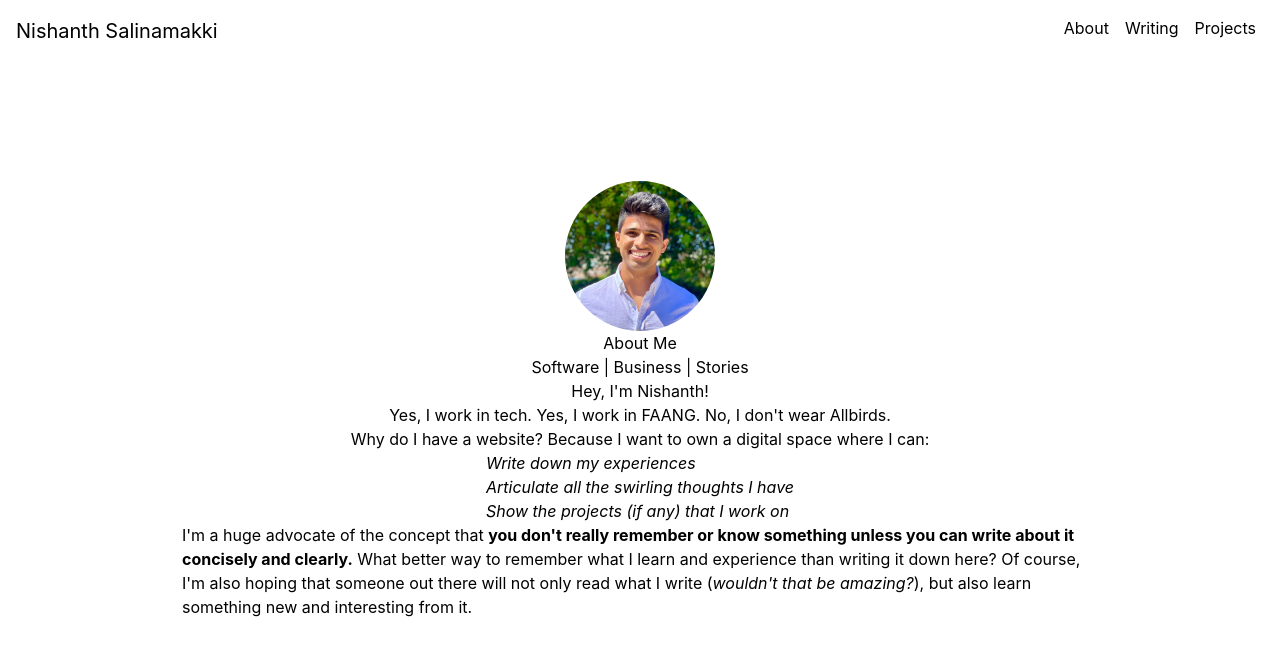
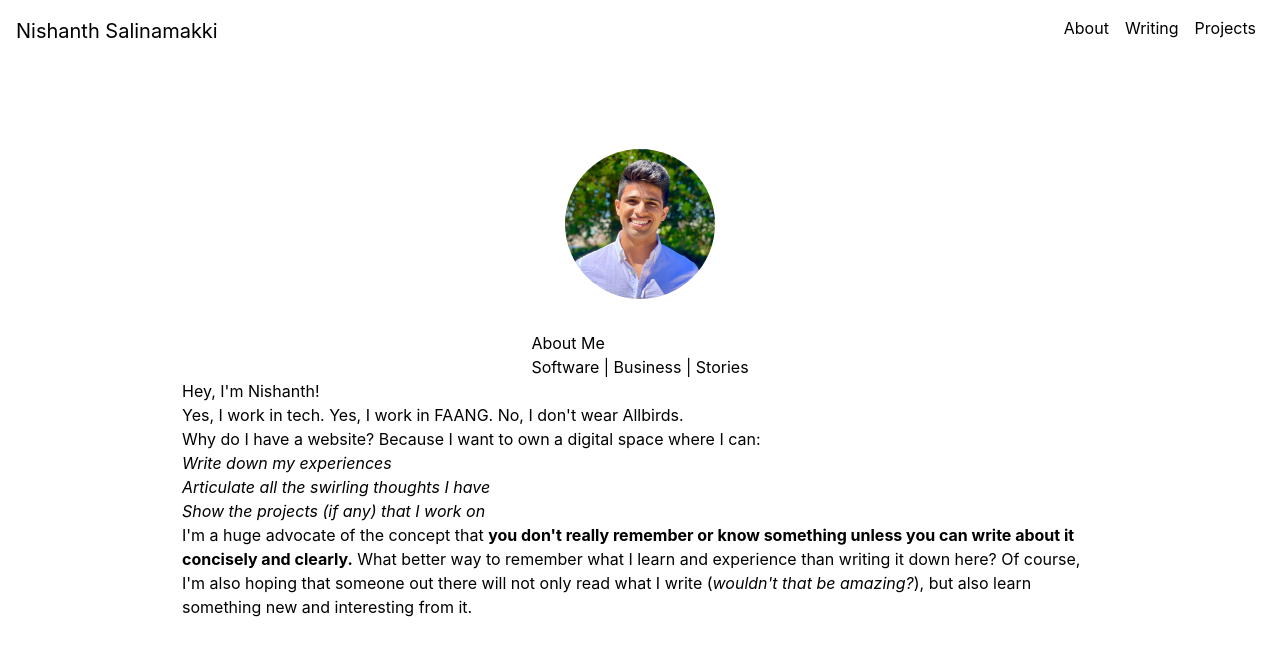
Before and after one commit to nishanthrs/personal-website, a Next.js app: page /about in a window 1280 px wide. Shown: the top 656 px of the page. Built offline with nearby package versions, Linux system fonts and the light colour scheme.

Commit message:
Figured out markdown formatting issue; finished about page with styling

```diff
--- a/pages/about.tsx
+++ b/pages/about.tsx
@@ -4,6 +4,13 @@ import Head from 'next/head'
 import AboutDesc from './about_desc.mdx';
 
 export default function About() {
+    const aboutHeader = (
+        <header>
+            <h1>About Me</h1>
+            <h3>Software | Business | Stories</h3>
+        </header>
+    );
+
     return (
         <div className={styles.container}>
             <Head>
@@ -16,7 +23,12 @@ export default function About() {
                 <div className={styles.pic_layout}>
                     <img className={styles.profile_pic} src="/ns_profile_pic.jpg" alt="Avatar"/>
                 </div>
-                <AboutDesc />
+                <article class="prose prose-lg dark:prose-invert text-center">
+                    {aboutHeader}
+                </article>
+                <article class="prose prose-lg dark:prose-invert">
+                    <AboutDesc />
+                </article>
             </main>
         </div>
     );
--- a/pages/about_desc.mdx
+++ b/pages/about_desc.mdx
@@ -1,6 +1,3 @@
-# About Me
-### Software | Business | Stories
-
 Hey, I'm Nishanth!
 
 Yes, I work in tech. Yes, I work in FAANG. No, I don't wear Allbirds.
--- a/styles/Home.module.css
+++ b/styles/Home.module.css
@@ -139,6 +139,7 @@
 
 .pic_layout {
   position: relative;
+  bottom: 32px;
 }
 
 @media (max-width: 600px) {
```
